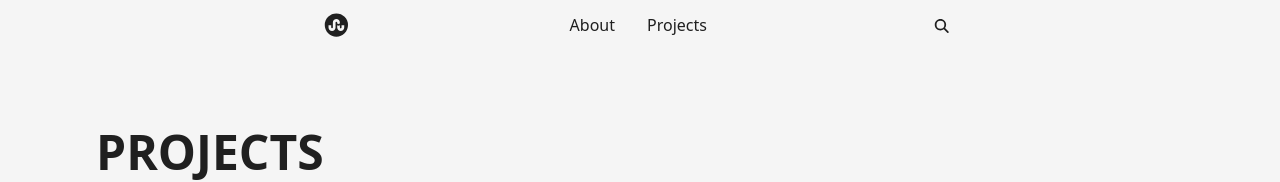
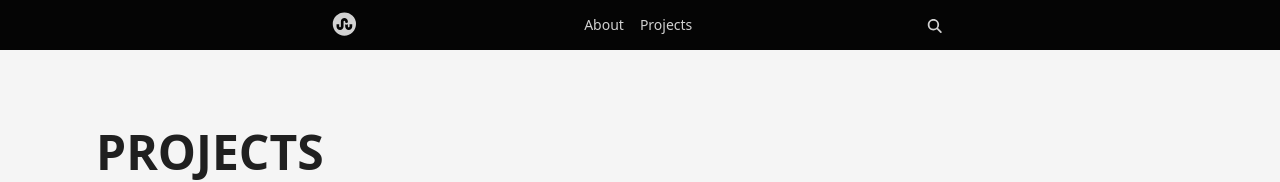
Before and after one commit to manoj-malviya-96/manoj-malviya-96, a Next.js app in the folder portfolio/: page /projects in a window 1280 px wide. Shown: the top 182 px of the page. Built offline with nearby package versions, Linux system fonts and the light colour scheme.

Commit message:
link updates

```diff
--- a/portfolio/components/about/work_history.tsx
+++ b/portfolio/components/about/work_history.tsx
@@ -5,6 +5,7 @@ import { Typography } from "@/components/ui/text";
 import Badge from "@/components/ui/badge";
 import Icon from "@/components/ui/icon";
 import { faCalendar, faLocationDot } from "@fortawesome/free-solid-svg-icons";
+import Link from "@/components/ui/link";
 
 function WorkExpCard({ experience }: { experience: WorkExperience }) {
   return (
@@ -21,14 +22,7 @@ function WorkExpCard({ experience }: { experience: WorkExperience }) {
             <Typography variant="body" className="font-extrabold text-front">
               {experience.position}
             </Typography>
-            <a
-              href={experience.companyURL}
-              target="_blank"
-              rel="noopener noreferrer"
-              className="opacity-80 hover:opacity-100 cursor-pointer"
-            >
-              <Typography variant="caption">{experience.company}</Typography>
-            </a>
+            <Link url={experience.companyURL}>{experience.company}</Link>
           </div>
           <Badge>{experience.type}</Badge>
         </div>
--- a/portfolio/components/nav_bar.tsx
+++ b/portfolio/components/nav_bar.tsx
@@ -1,18 +1,17 @@
 "use client";
 
 import { mergeCls } from "@/lib/utils";
-import Link from "next/link";
 import Icon from "@/components/ui/icon";
 import { faSearch } from "@fortawesome/free-solid-svg-icons";
 import { faStumbleuponCircle } from "@fortawesome/free-brands-svg-icons";
 import { usePathname } from "next/navigation";
 import useScrollVisibility from "@/lib/ui/scroll_visibility";
 import { NextRouter } from "next/router";
-import { Typography } from "@/components/ui/text";
+import Link from "@/components/ui/link";
 
 function MainLogo() {
   return (
-    <Link className="flex flex-row items-center gap-4 cursor-pointer " href="/">
+    <Link url="/" className="text-front">
       <Icon icon={faStumbleuponCircle} className="icon-large text-2xl" />
     </Link>
   );
@@ -30,14 +29,10 @@ const links: NavLink[] = [
 
 function NavigationLinks() {
   return (
-    <span className="flex flex-row gap-4">
+    <span className="flex flex-row gap-4 items-center">
       {links.map((link) => (
-        <Link
-          key={link.href}
-          href={link.href}
-          className="p-2 rounded-md transition-colors hover:opacity-80 cursor-pointer"
-        >
-          <Typography variant="label">{link.label}</Typography>
+        <Link key={link.href} url={link.href} className="text-front">
+          {link.label}
         </Link>
       ))}
     </span>
@@ -60,7 +55,6 @@ function CTALink() {
 export default function Navbar() {
   const pathname = usePathname();
 
-  const isDarkMode = pathname === "/";
   const isScrollEffectEnabled = pathname === "/" || pathname === "/projects";
   const { isVisible, isAtTop } = useScrollVisibility({
     enabled: isScrollEffectEnabled,
@@ -71,14 +65,14 @@ export default function Navbar() {
     <nav
       className={mergeCls(
         "fixed top-0 left-0 w-full h-fit z-10 p-1 duration-300 transition-transform",
-        isAtTop ? "bg-transparent" : "bg-back/60 backdrop-blur-md",
+        isAtTop && pathname === "/" ? "bg-transparent" : "bg-back", // Only transparent on home
         isVisible ? "translate-y-0" : "-translate-y-full",
       )}
-      data-theme={isDarkMode ? "dark" : "light"}
+      data-theme="dark"
     >
       <span
         className={mergeCls(
-          "flex flex-row justify-around w-full lg:w-2/3 mx-auto text-front",
+          "flex flex-row justify-around w-full lg:w-2/3 mx-auto text-front items-center",
         )}
       >
         <MainLogo />
--- /dev/null
+++ b/portfolio/components/ui/link.tsx
@@ -0,0 +1,25 @@
+import { ExternalURL } from "@/lib/types";
+import type { UrlObject } from "url";
+import { ReactNode } from "react";
+import { default as NextLink } from "next/link";
+import { mergeCls } from "@/lib/utils";
+
+type LinkProps = {
+  url: ExternalURL | UrlObject | string;
+  className?: string;
+  children: ReactNode;
+};
+
+export default function Link({ url, children, className }: LinkProps) {
+  return (
+    <NextLink
+      href={url}
+      className={mergeCls(
+        "text-subtle text-sm cursor-pointer hover:text-front transition-colors duration-300",
+        className,
+      )}
+    >
+      {children}
+    </NextLink>
+  );
+}
```
